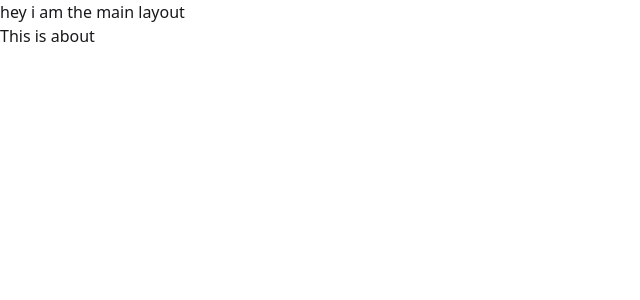
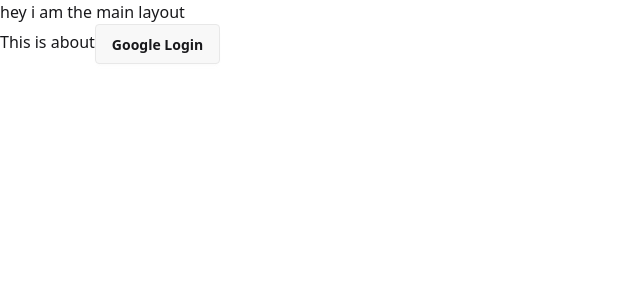
Before and after one commit to emamuddin10/Firebase-Concept-1, a React (Vite) app: page /about in a window 1280 px wide. Shown: the top 300 px of the page, without its empty margins (0-640 px from the left). Built offline with nearby package versions, Linux system fonts and the light colour scheme.

Commit message:
another context

```diff
--- a/src/components/About/About.jsx
+++ b/src/components/About/About.jsx
@@ -1,11 +1,14 @@
-import React from 'react';
+import React, { useContext } from 'react';
 import { Outlet } from 'react-router-dom';
+import { authContext } from '../Root/Root';
 
 const About = () => {
+    const {handleGoogleLogin}=useContext(authContext)
     return (
         <div>
             This is about
-            <Outlet></Outlet>
+            <button onClick={handleGoogleLogin} className='btn'>Google Login</button>
+
         </div>
     );
 };
```
